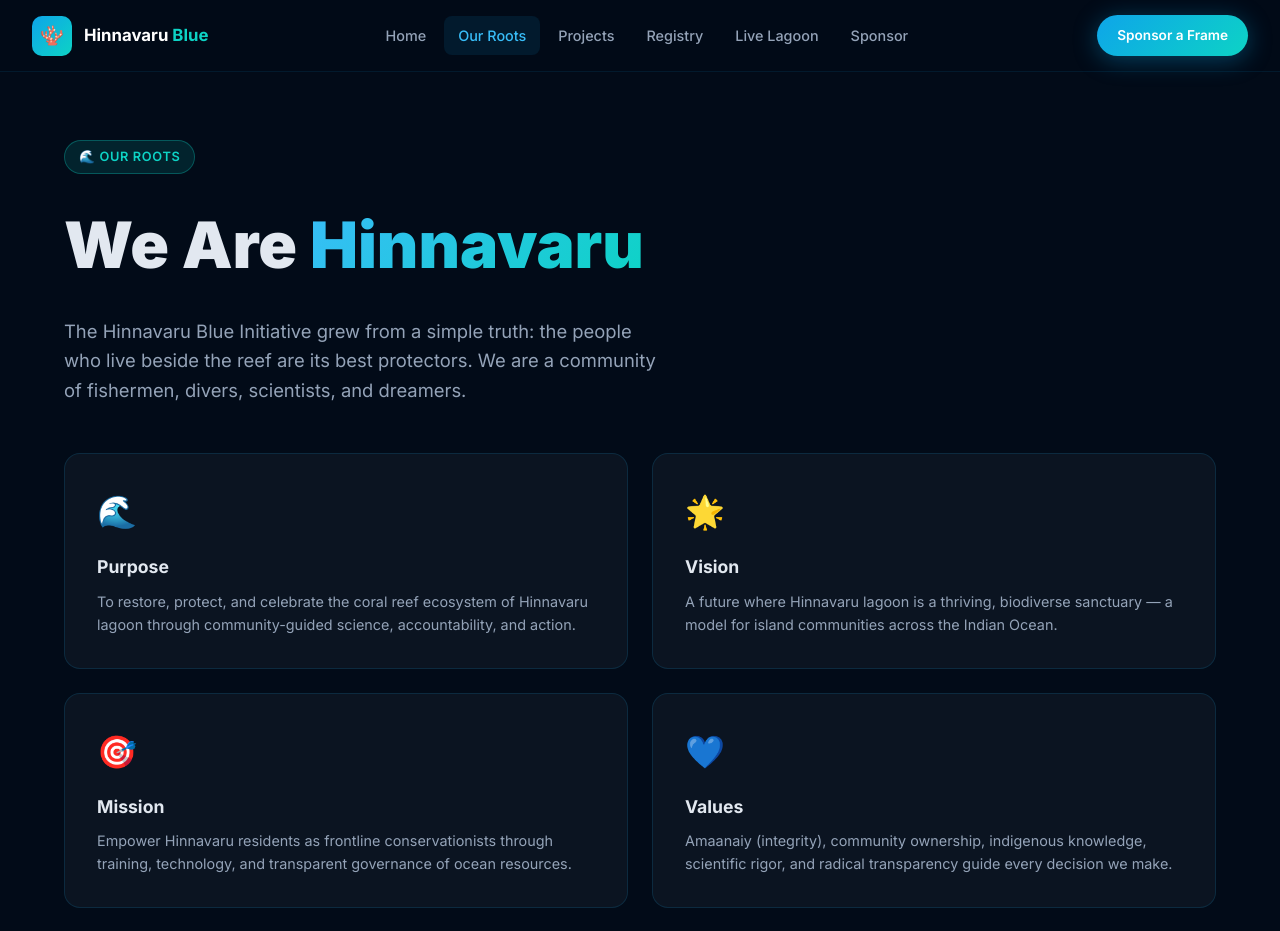
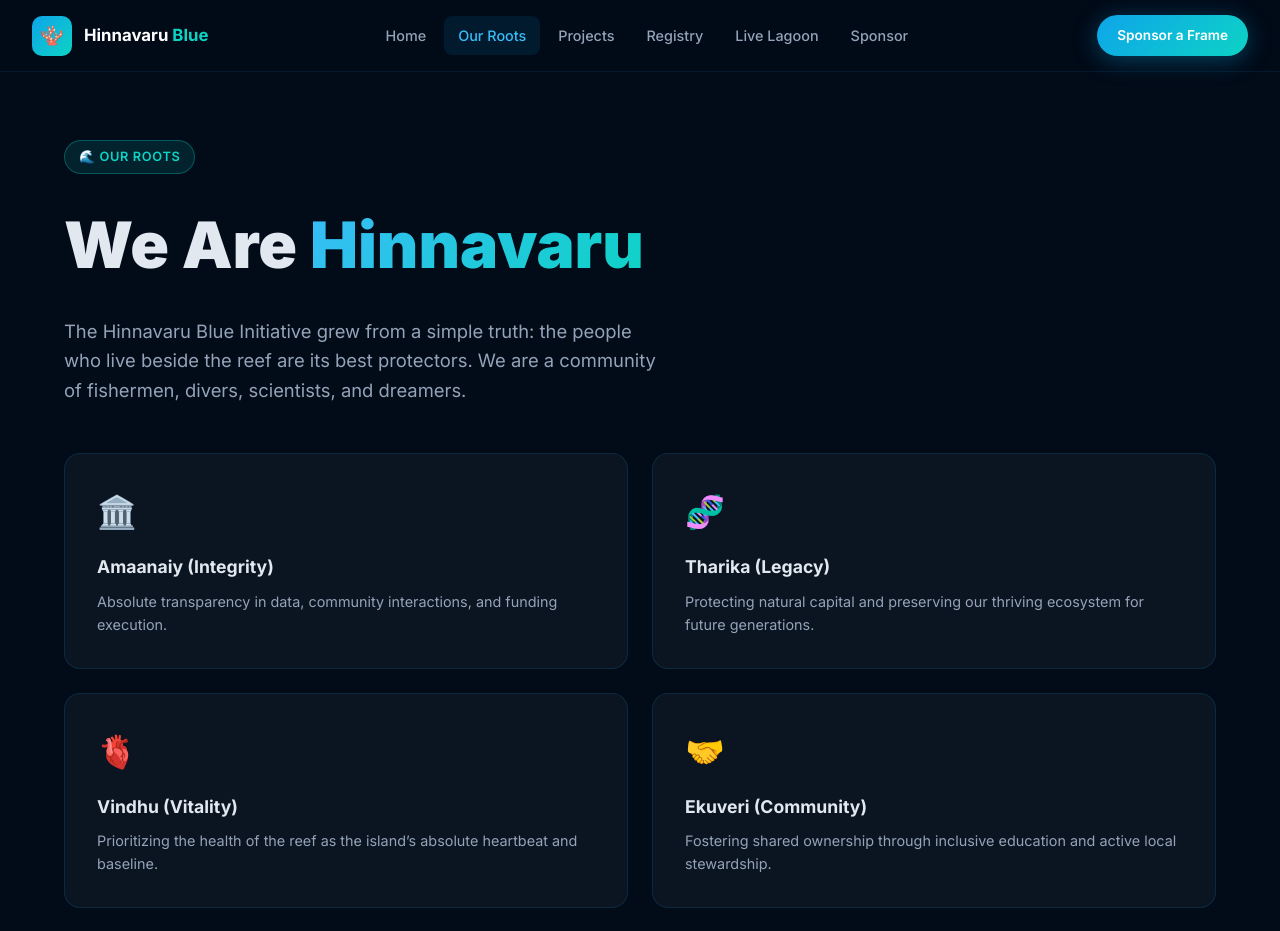
Before and after one commit to mirerz/hinnavaru-blue, a React (Vite) app: page /hinnavaru-blue/about in a window 1280 px wide. Shown: the top 931 px of the page. Built offline with nearby package versions, Linux system fonts and the light colour scheme.

Commit message:
Restore Rebirth of the Blue content

```diff
--- a/src/pages/About.jsx
+++ b/src/pages/About.jsx
@@ -1,24 +1,9 @@
 const pillars = [
-  {
-    icon: '🌊',
-    title: 'Purpose',
-    text: 'To restore, protect, and celebrate the coral reef ecosystem of Hinnavaru lagoon through community-guided science, accountability, and action.',
-  },
-  {
-    icon: '🌟',
-    title: 'Vision',
-    text: 'A future where Hinnavaru lagoon is a thriving, biodiverse sanctuary — a model for island communities across the Indian Ocean.',
-  },
-  {
-    icon: '🎯',
-    title: 'Mission',
-    text: 'Empower Hinnavaru residents as frontline conservationists through training, technology, and transparent governance of ocean resources.',
-  },
-  {
-    icon: '💙',
-    title: 'Values',
-    text: 'Amaanaiy (integrity), community ownership, indigenous knowledge, scientific rigor, and radical transparency guide every decision we make.',
-  },
+  { icon: '🏛️', title: 'Amaanaiy (Integrity)', text: 'Absolute transparency in data, community interactions, and funding execution.' },
+  { icon: '🧬', title: 'Tharika (Legacy)', text: 'Protecting natural capital and preserving our thriving ecosystem for future generations.' },
+  { icon: '🫀', title: 'Vindhu (Vitality)', text: 'Prioritizing the health of the reef as the island’s absolute heartbeat and baseline.' },
+  { icon: '🤝', title: 'Ekuveri (Community)', text: 'Fostering shared ownership through inclusive education and active local stewardship.' },
+  { icon: '🔬', title: 'Ilimu (Science)', text: 'Utilizing data-driven, scientifically-proven methodologies for enduring restoration impact.' },
 ]
 
 const team = [
--- a/src/pages/Home.jsx
+++ b/src/pages/Home.jsx
@@ -78,10 +78,11 @@ export default function Home() {
               <span>Lhaviyani Atoll · Maldives</span>
             </div>
             <h1>
-              Restoring the <span className="gradient-text">Blue Heart</span> of Hinnavaru
+              Restoring our reef. <br />
+              <span className="gradient-text">Empowering our future.</span>
             </h1>
             <p className="hero-sub">
-              A community-led coral restoration initiative protecting the lagoon ecosystem of Hinnavaru Island — one coral frame at a time, with full transparency.
+              Transforming the Hinnavaru lagoon through science-backed coral gardening and community-led conservation. Be part of the rebirth.
             </p>
             <div className="hero-actions">
               <Link to="/live-lagoon" className="btn btn-primary">🗺️ Explore Live Map</Link>
```
